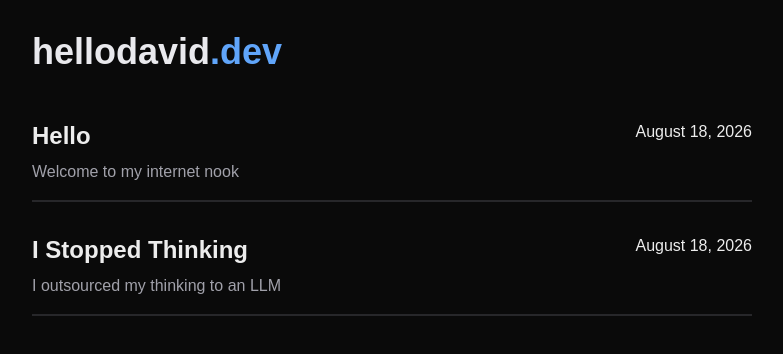
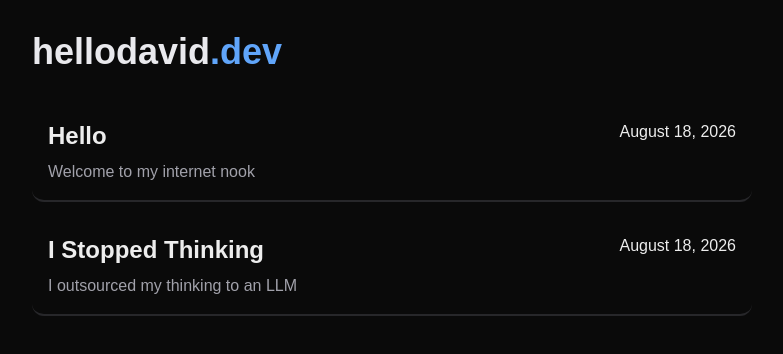
Before and after one commit to DGV98/portfolio, a Next.js app: page /blog in a window 1280 px wide. Shown: the top 354 px of the page, without its empty margins (248-1031 px from the left). Built offline with nearby package versions, Linux system fonts and the light colour scheme.

Commit message:
Fixed slicing for article nav

```diff
--- a/components/ArticleNav.tsx
+++ b/components/ArticleNav.tsx
@@ -5,11 +5,12 @@ import { profile } from "@/data/profile";
 
 const ArticleNav = async ({ slug }: { slug: string }) => {
   const posts = await getPosts();
+  const slice = posts.length > 10 ? 10 : posts.length;
   return (
     <div className="flex flex-col">
       <h2 className="text-2xl font-semibold">Recent</h2>
       <ul className="border-border mb-2 border-b-2">
-        {posts.map(
+        {posts.slice(0, slice).map(
           (post, i) =>
             post.slug !== slug && (
               <li key={i} className="py-2 hover:underline">
--- a/components/BlogRow.tsx
+++ b/components/BlogRow.tsx
@@ -5,7 +5,7 @@ const BlogRow = ({ post }: { post: BlogPost }) => {
   return (
     post.isPublished && (
       <Link
-        className="border-border hover:bg-card-hover flex flex-col gap-2 border-b-2 py-4"
+        className="border-border hover:bg-card-hover flex flex-col gap-2 rounded-xl border-b-2 p-4"
         href={`/blog/${post.slug}`}
       >
         <div className="flex justify-between">
```
